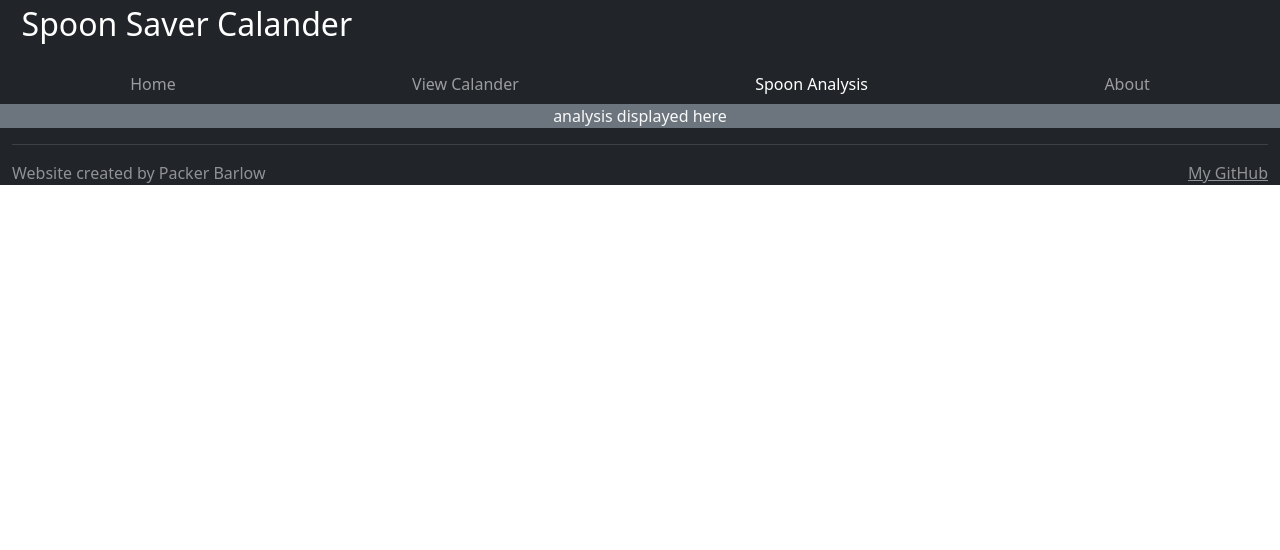
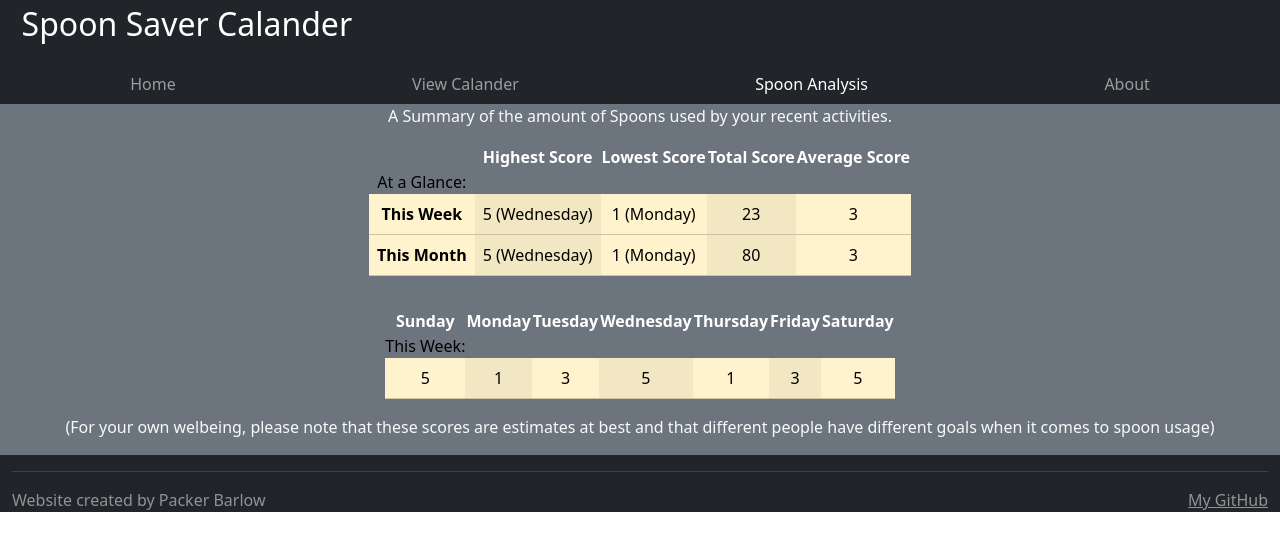
Before and after one commit to packerb2/Introvert_Calander_Startup, a React (Vite) app: page /analysis in a window 1280 px wide. Shown: the top 550 px of the page. Built offline with nearby package versions, Linux system fonts and the light colour scheme.

Commit message:
converted analysis page

```diff
--- a/analysis.html
+++ /dev/null
@@ -1,105 +0,0 @@
-<!DOCTYPE html>
-<html lang="en">
-    <head>
-        <meta charset="UTF-8" />
-        <meta name="viewport" content="width=device-width, initial-scale=1.0" />
-        <title>Spoon Saver Calander</title>
-
-        <link rel="stylesheet" href="analysis.css" />
-    <link
-      href="https://cdn.jsdelivr.net/npm/bootstrap@5.2.2/dist/css/bootstrap.min.css"
-      rel="stylesheet"
-    />
-    </head>
-    <body class="bg-dark text-light">
-        <header class="container-fluid">
-            <nav class="nabbar navbar-dark">
-                <font size="6"><a class="navbar-brand" href="#">Spoon Saver Calander</a></font>
-                <menu class="navbar-nav">
-                    <li class="nav-item">
-                        <a class="nav-link" href="login.html">Home</a>
-                    </li>
-                    <li class="nav-item">
-                        <a class="nav-link" href="calander.html">View Calander</a>
-                    </li>
-                    <li class="nav-item">
-                        <a class="nav-link active" href="analysis.html">Spoon Analysis</a>
-                    </li>
-                    <li class="nav-item">
-                        <a class="nav-link" href="about.html">About</a>
-                    </li>
-                </menu>
-            </nav>
-        </header>
-
-        <main>
-            <p>A Summary of the amount of Spoons used by your recent activities.</p>
-            <table class="table table-warning table-striped-columns">
-                <ht1>At a Glance:</ht1>
-                <thead class="table-dark">
-                    <th></th>
-                    <th>Highest Score</th>
-                    <th>Lowest Score</th>
-                    <th>Total Score</th>
-                    <th>Average Score</th>
-                </thead>
-                <tbody>
-                    <tr>
-                        <th>This Week</th>
-                        <td>5 (Wednesday)</td>
-                        <td>1 (Monday)</td>
-                        <td>23</td>
-                        <td>3</td>
-                    </tr>
-                    <tr>
-                        <th>This Month</th>
-                        <td>5 (Wednesday)</td>
-                        <td>1 (Monday)</td>
-                        <td>80</td>
-                        <td>3</td>
-                    </tr>
-                </tbody>
-            </table>
-
-            <p></p>
-
-            <table class="table table-warning table-striped-columns">
-                <ht1>This Week:</ht1>
-                <thead class="table-dark">
-                    <th>Sunday</th>
-                    <th>Monday</th>
-                    <th>Tuesday</th>
-                    <th>Wednesday</th>
-                    <th>Thursday</th>
-                    <th>Friday</th>
-                    <th>Saturday</th>
-                </thead>
-                <tbody>
-                    <tr>
-                        <td>5</td>
-                        <td>1</td>
-                        <td>3</td>
-                        <td>5</td>
-                        <td>1</td>
-                        <td>3</td>
-                        <td>5</td>
-                    </tr>
-                </tbody>
-            </table>
-
-            <p>
-                (For your own welbeing, please note that these scores are estimates at best and
-                that different people have different goals when it comes to spoon usage)
-            </p>
-        </main>
-
-        <footer class="bg-dark text-white-50">
-            <div class="container-fluid">
-                <hr />
-                <span class="text-rest">Website created by Packer Barlow</span>
-                <a class="text-reset" href="https://github.com/packerb2/Introvert_Calander_Startup.git">My GitHub</a>
-                </div>
-        </footer>
-    </body>
-
-</html>
--- a/src/analysis/analysis.jsx
+++ b/src/analysis/analysis.jsx
@@ -1,9 +1,67 @@
 import React from 'react';
+import './analysis.css';
 
 export function Analysis() {
   return (
     <main className="container-fluid bg-secondary text-center">
-      <div>analysis displayed here</div>
+      <p>A Summary of the amount of Spoons used by your recent activities.</p>
+      <table className="table table-warning table-striped-columns">
+          <ht1>At a Glance:</ht1>
+          <thead className="table-dark">
+              <th></th>
+              <th>Highest Score</th>
+              <th>Lowest Score</th>
+              <th>Total Score</th>
+              <th>Average Score</th>
+          </thead>
+          <tbody>
+              <tr>
+                  <th>This Week</th>
+                  <td>5 (Wednesday)</td>
+                  <td>1 (Monday)</td>
+                  <td>23</td>
+                  <td>3</td>
+              </tr>
+              <tr>
+                  <th>This Month</th>
+                  <td>5 (Wednesday)</td>
+                  <td>1 (Monday)</td>
+                  <td>80</td>
+                  <td>3</td>
+              </tr>
+          </tbody>
+      </table>
+
+      <p></p>
+
+      <table className="table table-warning table-striped-columns">
+          <ht1>This Week:</ht1>
+          <thead className="table-dark">
+              <th>Sunday</th>
+              <th>Monday</th>
+              <th>Tuesday</th>
+              <th>Wednesday</th>
+              <th>Thursday</th>
+              <th>Friday</th>
+              <th>Saturday</th>
+          </thead>
+          <tbody>
+              <tr>
+                  <td>5</td>
+                  <td>1</td>
+                  <td>3</td>
+                  <td>5</td>
+                  <td>1</td>
+                  <td>3</td>
+                  <td>5</td>
+              </tr>
+          </tbody>
+      </table>
+
+      <p>
+          (For your own welbeing, please note that these scores are estimates at best and
+          that different people have different goals when it comes to spoon usage)
+      </p>
     </main>
   );
 }
```
Also changed, not shown: src/analysis/analysis.css (renamed from analysis.css).
